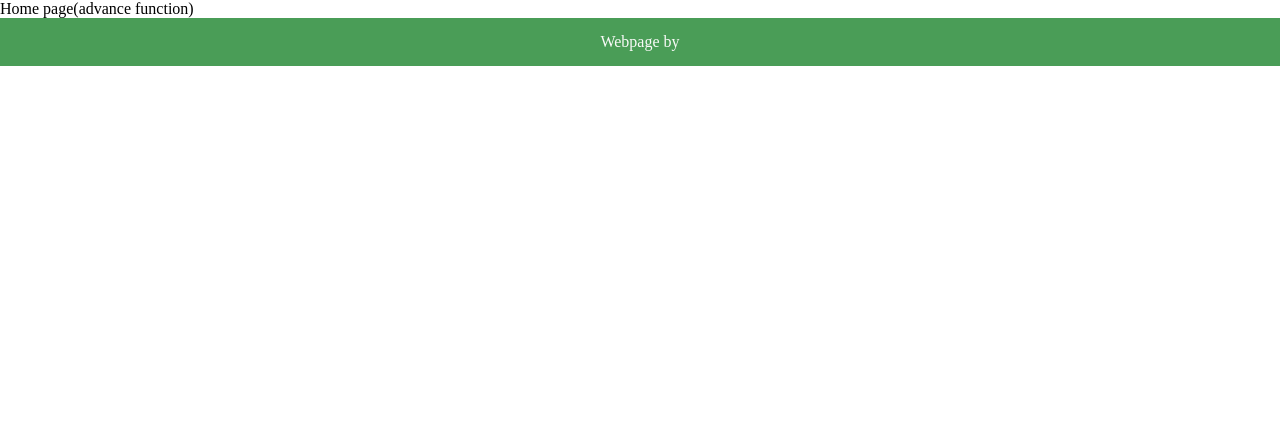
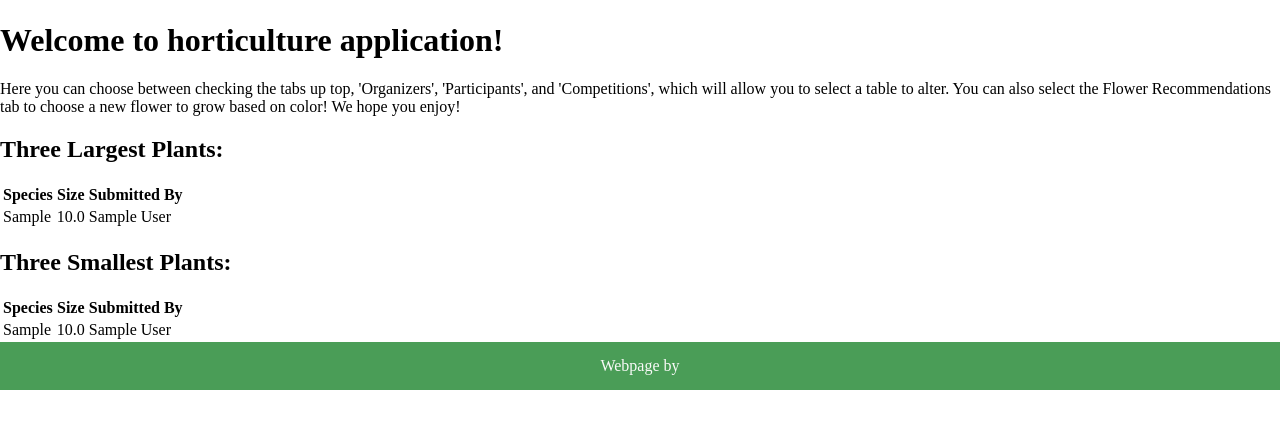
Before and after one commit to iKeiNagai/Django, a Django app: page / in a window 1280 px wide. Shown: the part 99-528 px from the top of the page. Run offline with Django 5.2, Linux system fonts and the light colour scheme; tables that the repository leaves empty hold one stand-in row (values such as "Sample post").

Commit message:
updated home page

```diff
--- a/dbproject/app/templates/home.html
+++ b/dbproject/app/templates/home.html
@@ -24,7 +24,51 @@
     <div>
         <!--Block when u extend this home file-->
         {% block content%}
-            Home page(advance function)
+        <h1>Welcome to horticulture application!</h1>
+
+        Here you can choose between checking the tabs up top, 'Organizers', 'Participants', and 'Competitions',
+        which will allow you to select a table to alter. You can also select the Flower Recommendations tab to
+        choose a new flower to grow based on color! We hope you enjoy!
+
+        <h2>Three Largest Plants:</h2>
+        <table>
+            <thead>
+                <tr>
+                    <th>Species</th>
+                    <th>Size</th>
+                    <th>Submitted By</th>
+                </tr>
+            </thead>
+            <tbody>
+                {% for plant in largest_plants %}
+                    <tr>
+                        <td>{{ plant.species }}</td>
+                        <td>{{ plant.size }}</td>
+                        <td>{{ plant.u.u_name }}</td>  <!-- Assuming u_name is the field representing the user's name -->
+                    </tr>
+                {% endfor %}
+            </tbody>
+        </table>
+
+        <h2>Three Smallest Plants:</h2>
+        <table>
+            <thead>
+                <tr>
+                    <th>Species</th>
+                    <th>Size</th>
+                    <th>Submitted By</th>
+                </tr>
+            </thead>
+            <tbody>
+                {% for plant in smallest_plants %}
+                    <tr>
+                        <td>{{ plant.species }}</td>
+                        <td>{{ plant.size }}</td>
+                        <td>{{ plant.u.u_name }}</td>  <!-- Assuming u_name is the field representing the user's name -->
+                    </tr>
+                {% endfor %}
+            </tbody>
+        </table>
         {% endblock %}
     </div>
 
--- a/dbproject/app/templates/user.html
+++ b/dbproject/app/templates/user.html
@@ -2,7 +2,10 @@
 <!--extends home template-->
 
 {% block content %}
-<h1>Search page</h1>
+<h1>Search page
+    <p>Total Entries: {{ entry_count }}</p>  <!-- Display the entry count -->
+    <p>Total Users: {{ user_count }}</p>
+</h1>
 <div>
 
     <!--sends GET to view if enter info-->
--- a/dbproject/app/views.py
+++ b/dbproject/app/views.py
@@ -9,10 +9,23 @@ import random
 
 # Home view
 def home(request):
-    return render(request,"home.html") #render home url
+    # Query the database to find the three largest and three smallest plants based on size
+
+
+    largest_plants = Flower.objects.exclude(size=None).order_by('-size')[:3]
+    smallest_plants = Flower.objects.exclude(size=None).order_by('size')[:3]
+
+    context = {
+
+        'largest_plants': largest_plants,
+        'smallest_plants': smallest_plants
+    }
+    return render(request, "home.html", context=context)
 
 
 def user(request):
+    user_count = User.objects.count()
+    entry_count = Flower.objects.count()
     u_info = User.objects.all() #creates user queryset(qs)
     f_info = Flower.objects.all() #creates flower qs
 
@@ -20,7 +33,10 @@ def user(request):
 
     u_info = the_filter.qs #filtered qs from GET request
 
-    context = {'users' : u_info,
+    context = {
+            'entry_count': entry_count,
+             'user_count': user_count,
+                'users' : u_info,
                'flowers' : f_info,
                'filter' : the_filter} #key/value to return(dictionary)
     return render(request,"user.html",context)
```
Lines whose indentation alone changed are shown as unchanged.
